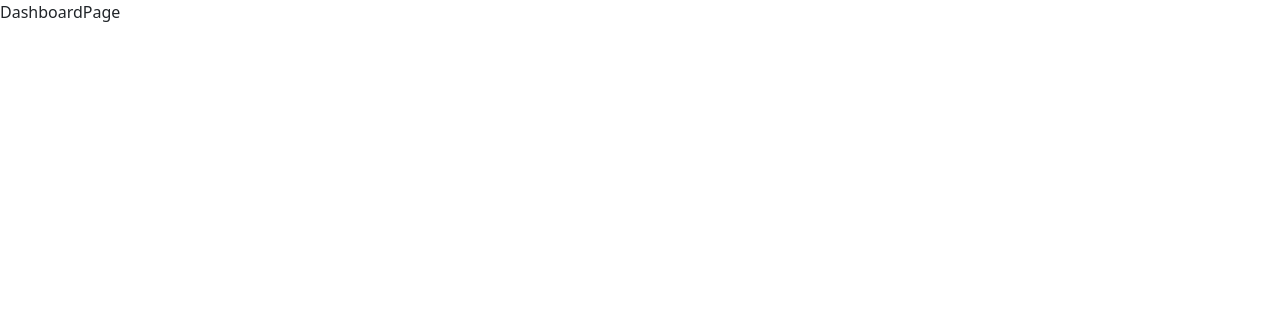
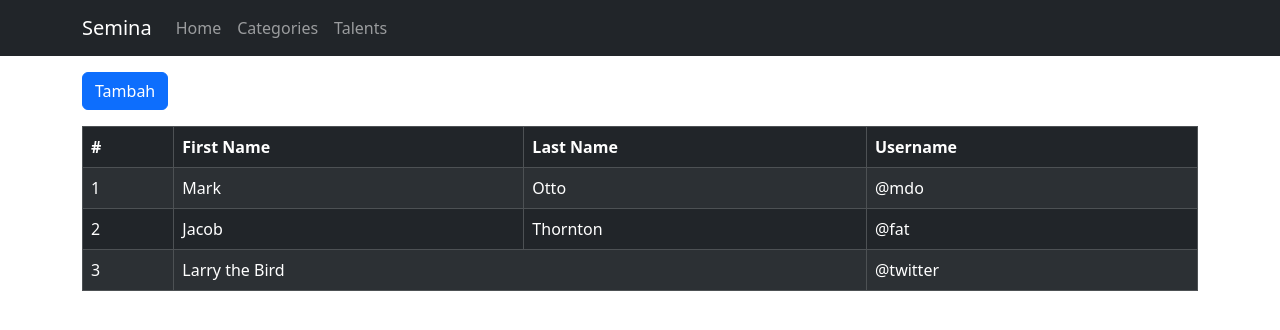
Before and after one commit to gustionusamba24/client-semina, a React (Create React App) app: page / in a window 1280 px wide. Shown: the top 330 px of the page. Built offline with nearby package versions, Linux system fonts and the light colour scheme; no server answers; sample sign-in values are in the browser's storage.

Commit message:
Create dashboard page

```diff
--- /dev/null
+++ b/src/components/Breadcrumb/index.jsx
@@ -0,0 +1,29 @@
+import React from "react";
+import { Breadcrumb } from "react-bootstrap";
+import { useNavigate } from "react-router-dom";
+
+function SBreadCrumb({ textSecond, textThird, urlSecond }) {
+  const navigate = useNavigate();
+  return (
+    <Breadcrumb className="my-2">
+      <Breadcrumb.Item onClick={() => navigate("/")}>
+        Home
+      </Breadcrumb.Item>
+      {!textThird && (
+        <Breadcrumb.Item active>{textSecond}</Breadcrumb.Item>
+      )}
+
+      {textThird && (
+        <Breadcrumb.Item onClick={() => navigate(urlSecond)}>
+          {textSecond}
+        </Breadcrumb.Item>
+      )}
+
+      {textThird && (
+        <Breadcrumb.Item active>{textThird}</Breadcrumb.Item>
+      )}
+    </Breadcrumb>
+  );
+}
+
+export default SBreadCrumb;
--- a/src/pages/dashboard/index.jsx
+++ b/src/pages/dashboard/index.jsx
@@ -1,10 +1,67 @@
 import React from "react";
+import {
+  Container,
+  Navbar,
+  Nav,
+  Breadcrumb,
+  Table,
+} from "react-bootstrap";
 import { Navigate } from "react-router";
+import SButton from "../../components/Button";
+import SBreadCrumb from "../../components/Breadcrumb";
 
 function DashboardPage() {
   const token = localStorage.getItem("token");
   if (!token) return <Navigate to="/signin" replace={true} />;
-  return <div>DashboardPage</div>;
+
+  return (
+    <>
+      <Navbar bg="dark" data-bs-theme="dark">
+        <Container>
+          <Navbar.Brand href="#home">Semina</Navbar.Brand>
+          <Nav className="me-auto">
+            <Nav.Link href="#home">Home</Nav.Link>
+            <Nav.Link href="#features">Categories</Nav.Link>
+            <Nav.Link href="#pricing">Talents</Nav.Link>
+          </Nav>
+        </Container>
+      </Navbar>
+
+      <Container className="mt-3">
+        <SButton>Tambah</SButton>
+
+        <Table className="mt-3" striped bordered hover variant="dark">
+          <thead>
+            <tr>
+              <th>#</th>
+              <th>First Name</th>
+              <th>Last Name</th>
+              <th>Username</th>
+            </tr>
+          </thead>
+          <tbody>
+            <tr>
+              <td>1</td>
+              <td>Mark</td>
+              <td>Otto</td>
+              <td>@mdo</td>
+            </tr>
+            <tr>
+              <td>2</td>
+              <td>Jacob</td>
+              <td>Thornton</td>
+              <td>@fat</td>
+            </tr>
+            <tr>
+              <td>3</td>
+              <td colSpan={2}>Larry the Bird</td>
+              <td>@twitter</td>
+            </tr>
+          </tbody>
+        </Table>
+      </Container>
+    </>
+  );
 }
 
 export default DashboardPage;
```
